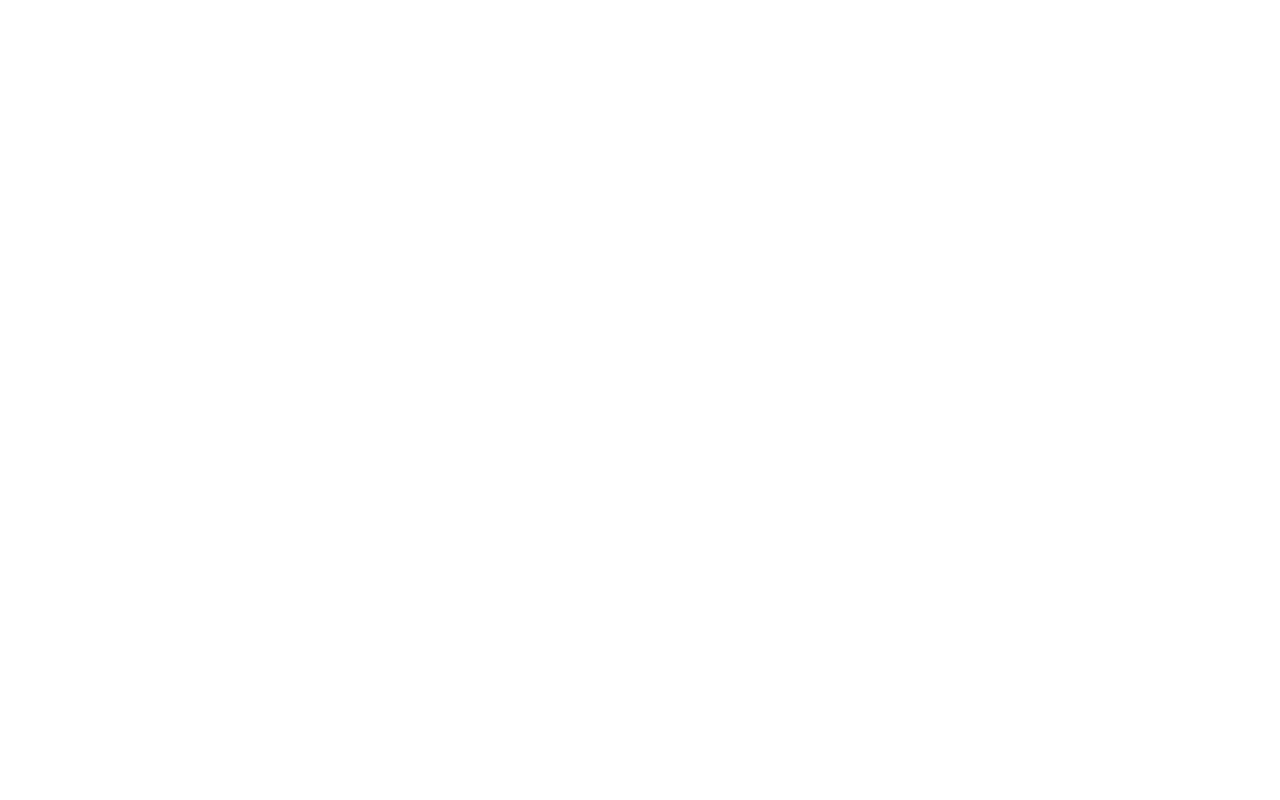
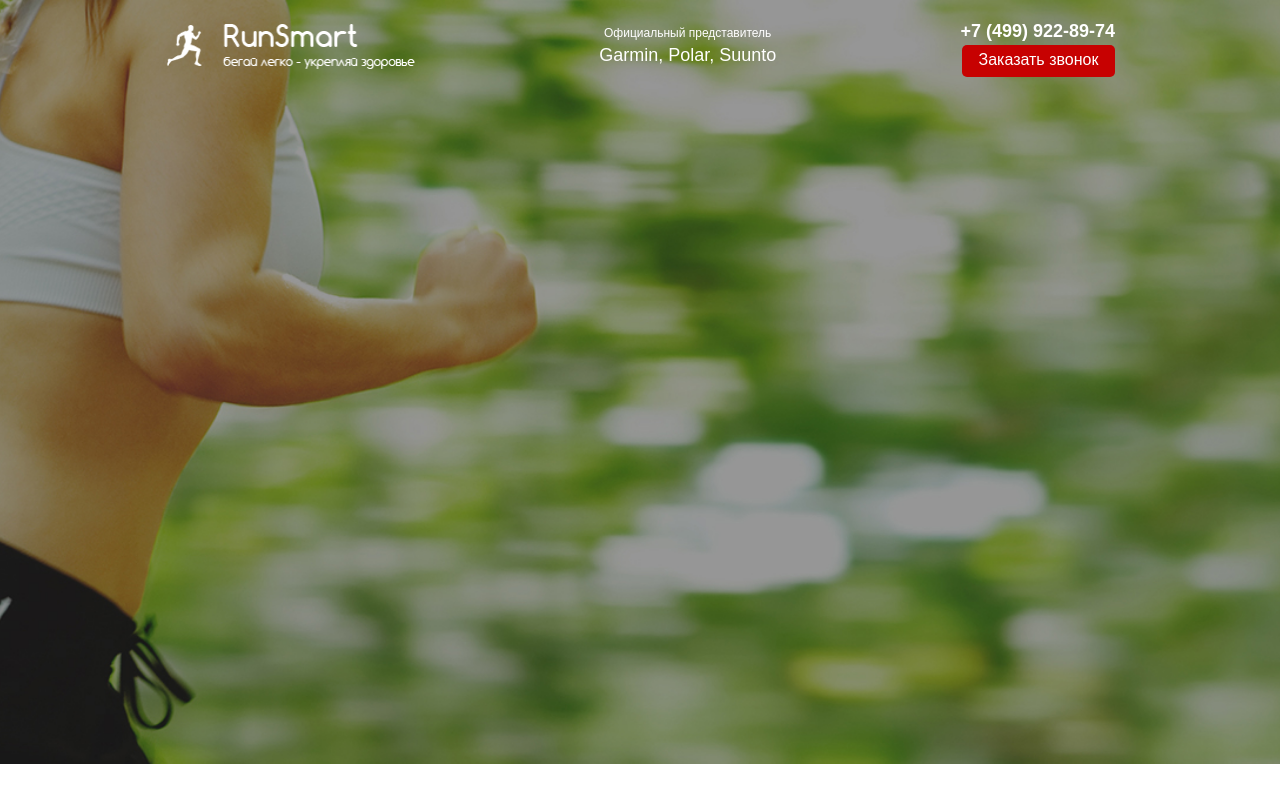
Before and after one commit to blondguy97/Pulse, a plain HTML site: page index.html in a window 1280 px wide. Drawn offline with nearby package versions, Linux system fonts and the light colour scheme; a web font is replaced by a local one.

Commit message:
finish top line

```diff
--- a/index.html
+++ b/index.html
@@ -11,6 +11,22 @@
     <title>Pulse</title>
 </head>
 <body>
-
+    <div class="promo">
+        <div class="container">
+            <header class="header">
+                <a href='#' class="header__logo">
+                    <img src="img/logo.png" alt="">
+                </a>
+                <div class="header__official">
+                    Официальный представитель
+                    <span>Garmin, Polar, Suunto</span>
+                </div>
+                <div class="header__contacts">
+                    <a href='tel: +74999228974' class="header__phone">+7 (499) 922-89-74</a>
+                    <button class="button">Заказать звонок</button>
+                </div>
+            </header>
+        </div>
+    </div>
 </body>
 </html>
--- /dev/null
+++ b/sass/blocks/_buttons.scss
@@ -0,0 +1,10 @@
+.button {
+    width: 153px;
+    height: 32px;
+    background: $main-color;
+    border-radius: 5px;
+    color: white;
+    border: none;
+    font-weight: 500;
+    cursor: pointer;
+}
--- /dev/null
+++ b/sass/blocks/_header.scss
@@ -0,0 +1,40 @@
+.header {
+    display: flex;
+    justify-content: space-between;
+    align-items: center;
+    &__logo {
+        width: 250px;
+        img {
+            width: 100%;
+        }
+    }
+    &__official {
+        font-size: 12px;
+        font-weight: 500;
+        text-align: center;
+    }
+    &__official span {
+        display: block;
+        font-size: 18px;
+        line-height: 29px;
+    }
+    &__phone {
+        font-weight: 700;
+        font-size: 18px;
+        margin-bottom: 3px;
+        display: block;
+        color: white;
+        text-decoration: none;
+        transition: 0.4s all;
+
+        &:hover {
+            color: $main-color;
+        }
+    }
+    &__contacts {
+        display: flex;
+        flex-direction: column;
+        align-items: flex-end;
+
+    }
+}
--- /dev/null
+++ b/sass/blocks/_promo.scss
@@ -0,0 +1,9 @@
+.promo {
+    min-height: 650px;
+    padding: 21px 0 93px 0;
+    background: url('../img/main_bg.jpg');
+    background-position: center center;
+    background-size: cover;
+    background-repeat: no-repeat;
+    color: white;
+}
--- a/sass/style.scss
+++ b/sass/style.scss
@@ -1,12 +1,16 @@
 body {
     font-family: 'MuseoModerno', sans-serif;
+    font-weight: 500;
 }
 
 .container {
-    max-width: 1140px;
+    max-width: 950px;
     margin: 0 auto;
     padding: 0 15px;
 }
 
 @import 'base/variables';
 @import 'base/mixins';
+@import 'blocks/header';
+@import 'blocks/promo';
+@import 'blocks/buttons';
```
Also changed, not shown: css/style.css, 1 other file.
